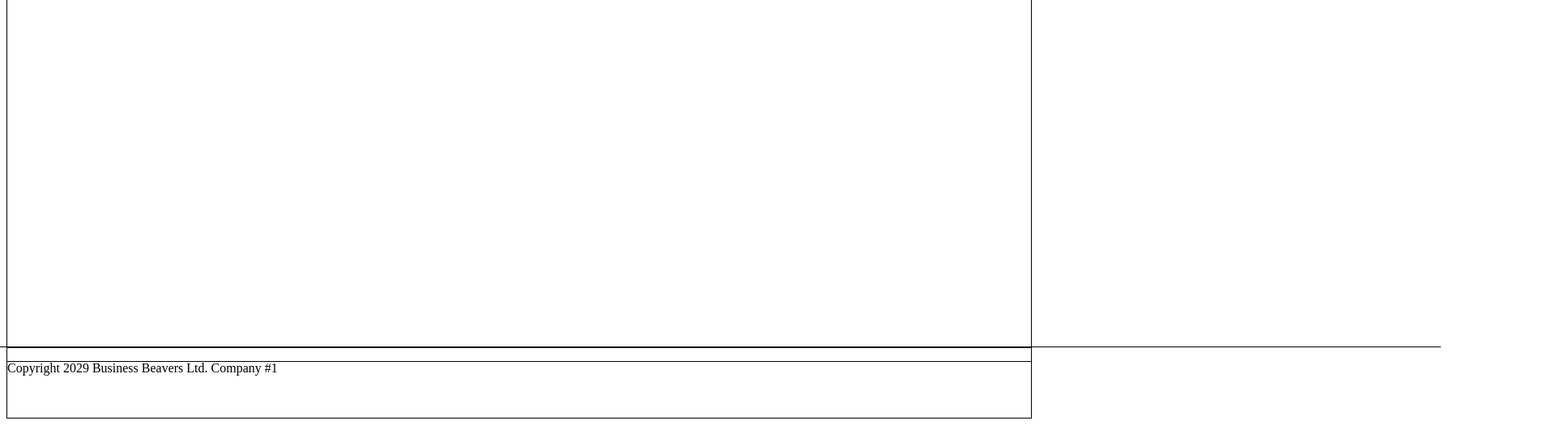
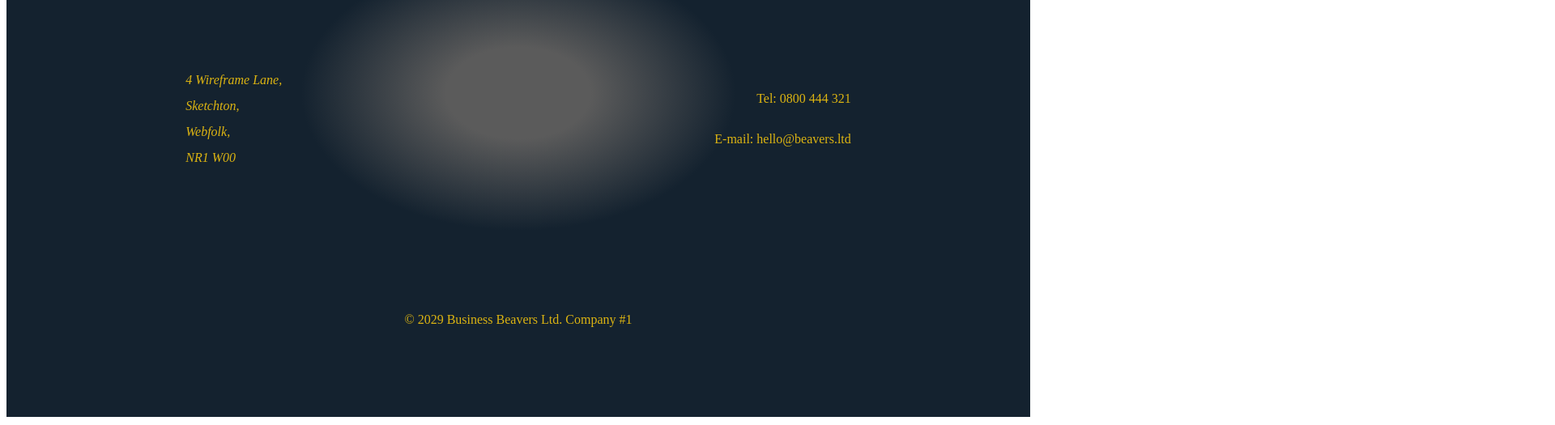
Before and after one commit to johnKennedy79/splash, a plain HTML site: page index.html in a window 1280 px wide. Shown: the part 293-818 px from the top of the page at 81% size, 1920 px wide, since content can reach past the window. Drawn offline with Linux system fonts and the light colour scheme.

Commit message:
js enabeled

```diff
--- a/index.html
+++ b/index.html
@@ -5,21 +5,55 @@
     <meta name="viewport" content="width=device-width, initial-scale=1.0">
     <title>Splash</title>
     <link rel="stylesheet" href="style.css">
+    <script src = "script.js"></script>
 </head>
 <body>
     <main class="container">
-        <Section class="top">
+        <header class="top">
             <p>Keep on chomping...</p>
             <h1>Business Beavers Ltd.</h1>
-            <p>Buying things cheap and selling them for more since 94</p>
+            <h2>Buying things cheap and selling them for more since 94</h2>
+        </header>
+        <Section class="mid">
+            <address class="address">
+                <p id="firstLine">
+                    <script>
+                        document.getElementById("firstLine").innerHTML = firstLine
+
+                    </script>
+                </p>
+                <p id="town">
+                    <script>
+                        document.getElementById("town").innerHTML = town;
+                    </script>
+                </p>
+                <p id="county">
+                    <script>
+                        document.getElementById("county").innerHTML = county;
+                    </script>
+                </p>
+                <p id="postCode">
+                <script>
+                    document.getElementById("postCode").innerHTML = postCode;
+                </script>
+                </p>
+            </address>
+            <contact class="contact">
+                <p id="tel">
+                    <script>
+                        document.getElementById("tel").innerHTML = tel;
+                    </script>
+                </p>
+                <p id="email">mailto:
+                    <script>
+                        document.getElementById("email").innerHTML = email;
+                    </script>
+                </p>
+            </contact>
         </Section>
-        <Section class="mid">
-            <div class="address"></div>
-            <div class="contact"></div>
-        </Section>
-        <Section class="foot">
-            <p>Copyright 2029 Business Beavers Ltd. Company #1</p>
-        </Section>
+        <footer class="foot">
+            <p>&copy; 2029 Business Beavers Ltd. Company #1</p>
+        </footer>
     </main>
 
 </body>
--- /dev/null
+++ b/script.js
@@ -0,0 +1,7 @@
+
+let firstLine = "4 Wireframe Lane,";
+let town = "Sketchton,";
+let county = "Webfolk,";
+let postCode = "NR1 W00";
+let tel = "Tel: 0800 444 321";
+let email = "E-mail: hello@beavers.ltd";
--- a/style.css
+++ b/style.css
@@ -1,33 +1,62 @@
 .container{
 width: 100%;
 height: 50em;
-border: solid black 1px;
+/* border: solid black 1px; */
 display: flex;
 flex-direction: column;
 justify-content: center;
 align-items: center;
+background: radial-gradient(#5b5b5b 10%, #14222f 30%);
+color: #dcb412;
+margin: 0px;
 }
 .top{
     width: 60%;
     height: 10em;
-    border: solid black 1px;
+    /* border: solid black 1px; */
     display: flex;
     flex-direction: column;
     justify-content: center;
     align-items: center;
+    margin-bottom: 5em;
 
 }
 .mid{
-    width: 750%;
-    height: 30em;
-    border: solid black 1px;
+    width: 75%;
+    height: 10em;
+    /* border: solid black 1px; */
+    display: flex;
+    flex-direction: row;
+    justify-content: space-evenly;
+    align-items: center;
+    margin-bottom: 10em;
 }
-.address{}
-.contact{}
+.address{
+    width: 40%;
+    height: 20em;
+    /* border: solid red 1px; */
+    display: flex;
+    flex-direction: column;
+    justify-content: center;
+    align-items: flex-start;
+    line-height: 0em;
+}
+.contact{
+    width: 40%;
+    height: 5em;
+    /* border: solid blue 1px; */
+    display: flex;
+    flex-direction: column;
+    justify-content: center;
+    align-items: flex-end;
+
+}
 .foot{
     width: 100%;
     height: 1em;
-    border: solid black 1px;
+    /* border: solid black 1px; */
     display: flex;
     flex-direction: space-around;
+    justify-content: center;
+    align-items: center;
 }
```
